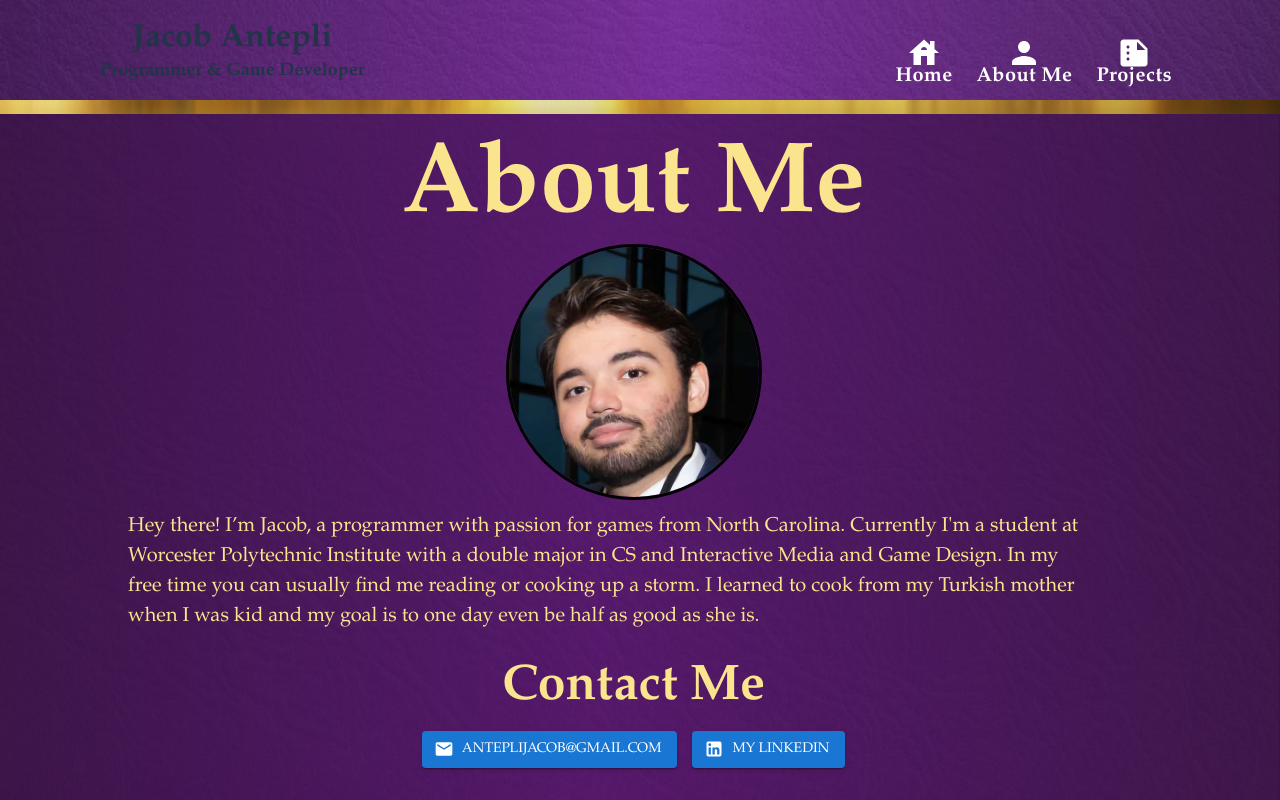
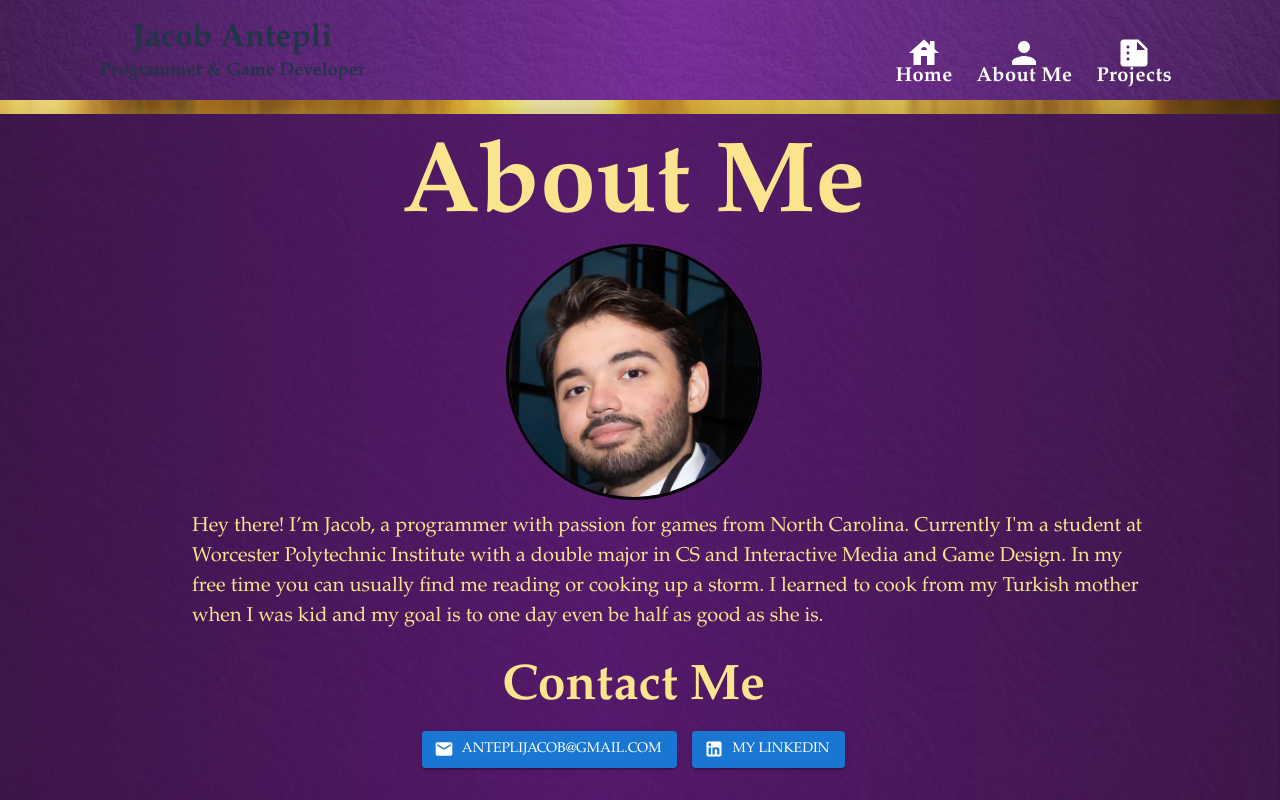
Before and after one commit to JacobAntepli/pages-test, a React (Vite) app: page /pages-test/AboutMe in a window 1280 px wide. Built offline with nearby package versions, Linux system fonts and the light colour scheme.

Commit message:
Slight adjustments

```diff
--- a/src/AboutMePage/AboutMe.css
+++ b/src/AboutMePage/AboutMe.css
@@ -61,7 +61,7 @@
     font-size: 25px;
     text-align: left;
     width: 75%;
-    padding-left: 10%;
+    padding-left: 15%;
     margin-top: 5px;
 }
 
@@ -70,9 +70,6 @@
         font-size: 20px;
 
     }
-
-
-
 }
 
 .headShot{
--- a/src/ProjectPages/ProjectPage.css
+++ b/src/ProjectPages/ProjectPage.css
@@ -41,7 +41,7 @@
     margin-top: -1px;
     filter: drop-shadow(0px 0px 30px rgba(0, 0, 0, 0.40));
     color: rgba(53,43,11,1);
-    font-family: Garamond,sans-serif;
+    font-family: "Garamond","Times New Roman",sans-serif;
     font-weight: bolder;
     font-size: 20px;
 
@@ -59,7 +59,7 @@
     display: flex;
     flex-direction: column;
     justify-content: flex-start;
-    font-family: Garamond,sans-serif;
+    font-family: "Garamond","Times New Roman",sans-serif;
     color: rgba(250,228,142,100);
     width: 650px;
 
@@ -69,7 +69,7 @@
 .thirdColumn{
     display: flex;
     flex-direction: column;
-    font-family: Garamond,sans-serif;
+    font-family: "Garamond","Times New Roman",sans-serif;
     color: rgba(250,228,142,100);
 
 
```
